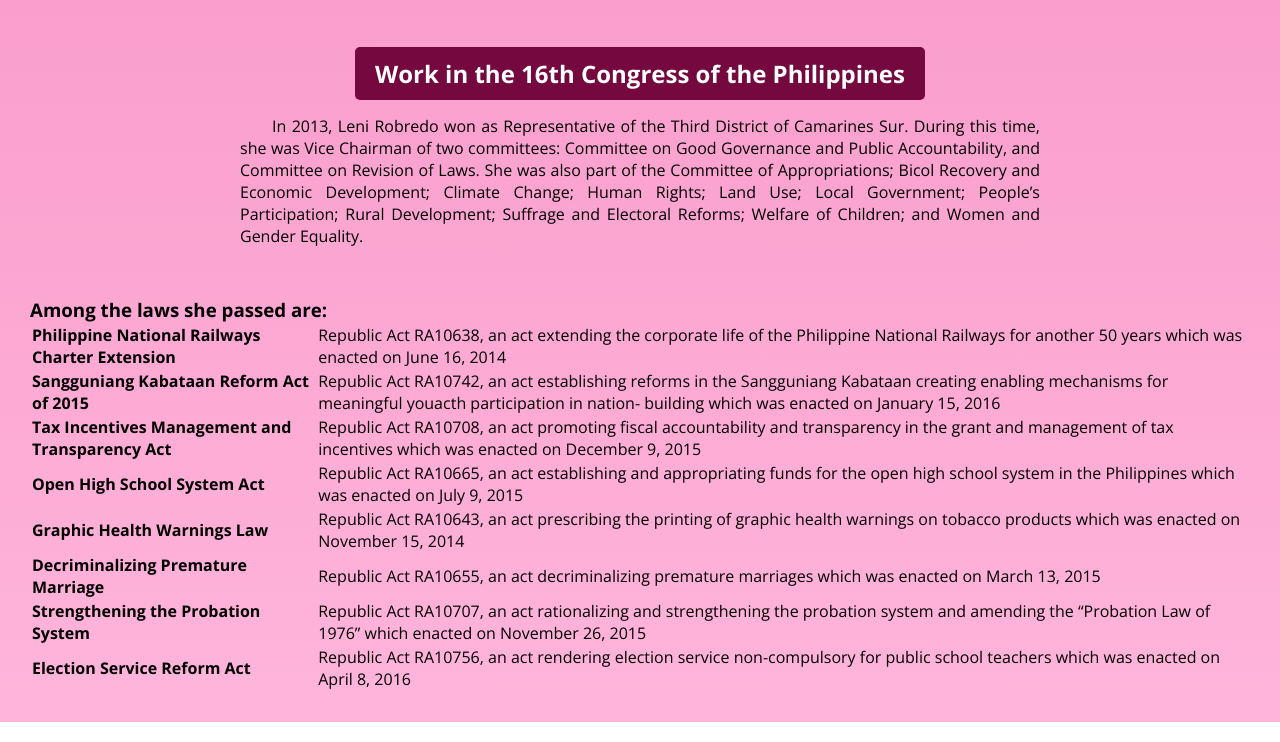
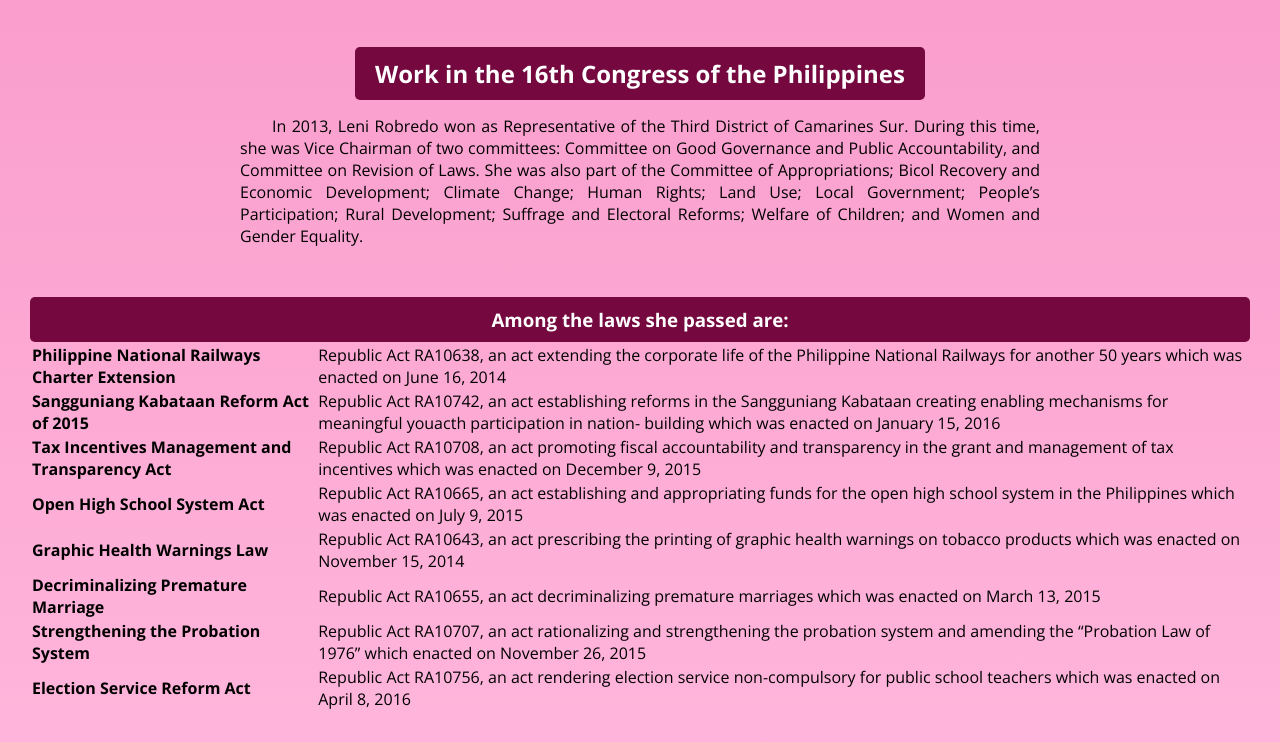
Before and after one commit to mart-anthony-stark/Angat-Buhay-Website, a plain HTML site: page index.html in a window 1280 px wide. Shown: the part 2004-2746 px from the top of the page. Drawn offline with nearby package versions, Linux system fonts and the light colour scheme.

Commit message:
add styles

```diff
--- a/assets/css/biography.css
+++ b/assets/css/biography.css
@@ -42,3 +42,10 @@
   justify-content: center;
   align-items: center;
 }
+section#biography h3 {
+  background: var(--c-darker);
+  color: #ffff;
+  padding: 10px 20px;
+  border-radius: 5px;
+  text-align: center;
+}
```
